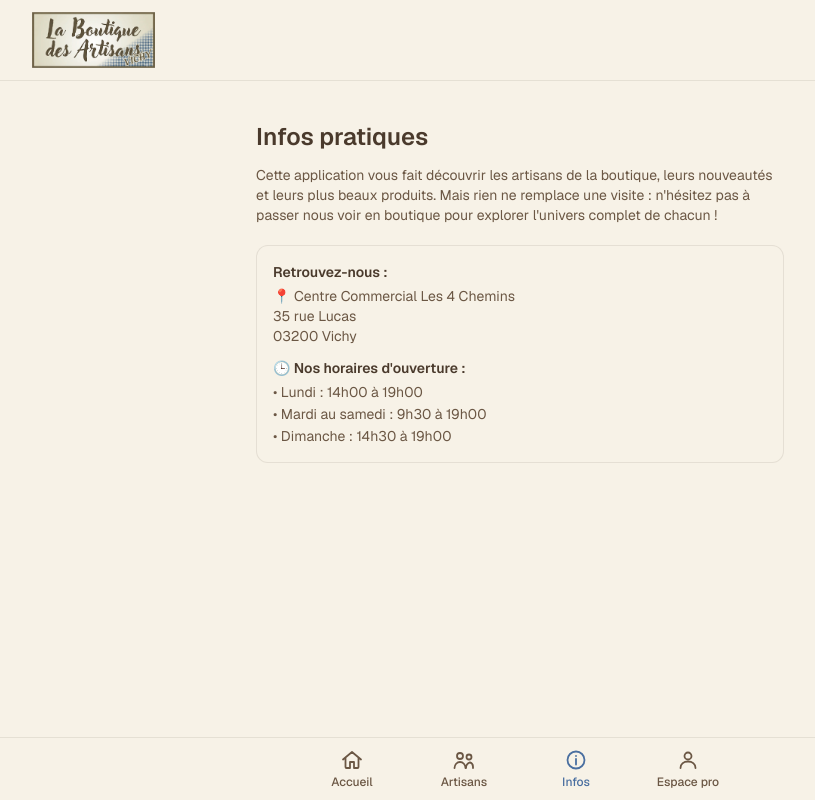
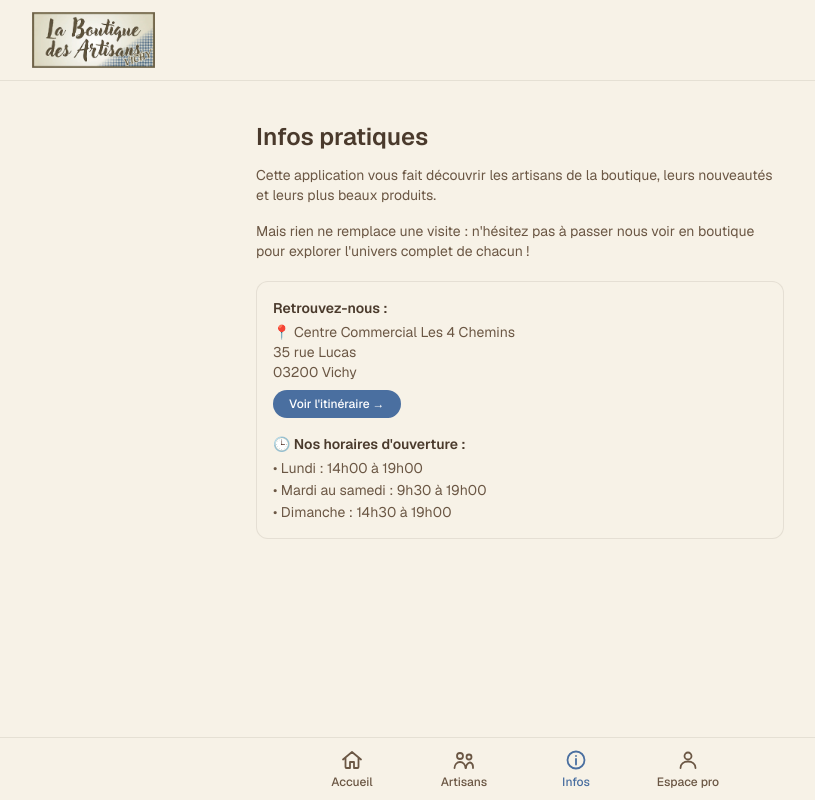
Before and after one commit to David928/boutique-artisans-vichy, a Next.js app: page /infos in a window 1280 px wide. Shown: the whole page, without its empty margins (120-935 px from the left). Built offline with nearby package versions, Linux system fonts and the light colour scheme.

Commit message:
Split the Infos intro into two paragraphs, add a directions button
Breaks up the wall of text and fills the mostly-empty page better. Also
added a "Voir l'itinéraire" link to Google Maps next to the address —
useful and fills space without inventing filler content.

```diff
--- a/app/infos/page.tsx
+++ b/app/infos/page.tsx
@@ -9,9 +9,12 @@ export default function InfosPage() {
 
       <p className="mt-3 text-sm text-ink-light">
         Cette application vous fait découvrir les artisans de la boutique,
-        leurs nouveautés et leurs plus beaux produits. Mais rien ne remplace
-        une visite : n&apos;hésitez pas à passer nous voir en boutique pour
-        explorer l&apos;univers complet de chacun !
+        leurs nouveautés et leurs plus beaux produits.
+      </p>
+
+      <p className="mt-4 text-sm text-ink-light">
+        Mais rien ne remplace une visite : n&apos;hésitez pas à passer nous
+        voir en boutique pour explorer l&apos;univers complet de chacun !
       </p>
 
       <div className="mt-5 rounded-xl border border-ink/10 bg-cream-light px-4 py-4 text-sm text-ink-light">
@@ -23,7 +26,15 @@ export default function InfosPage() {
           <br />
           03200 Vichy
         </p>
-        <p className="mt-3 font-semibold text-ink">
+        <a
+          href="https://www.google.com/maps/search/?api=1&query=Centre+Commercial+Les+4+Chemins+35+rue+Lucas+03200+Vichy"
+          target="_blank"
+          rel="noopener noreferrer"
+          className="mt-2 inline-block rounded-full bg-vichy px-4 py-1.5 text-xs font-medium text-white transition hover:bg-vichy-light"
+        >
+          Voir l&apos;itinéraire →
+        </a>
+        <p className="mt-4 font-semibold text-ink">
           🕒 Nos horaires d&apos;ouverture :
         </p>
         <ul className="mt-1 space-y-0.5">
```
